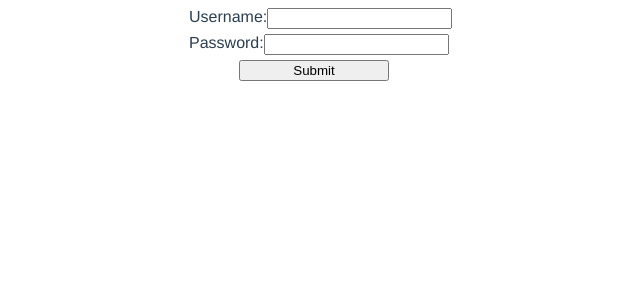
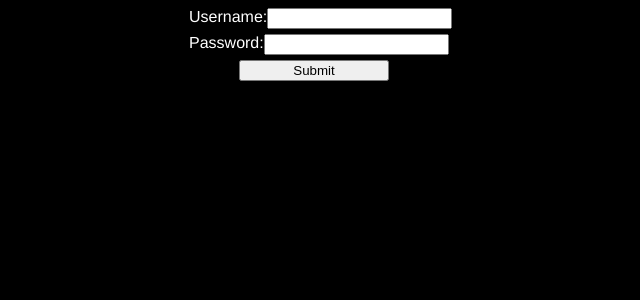
Before and after one commit to Dante12129/PhonaNotifications, a Vue app in the folder phona-notif-frontend/: page / in a window 1280 px wide. Shown: the top 300 px of the page, without its empty margins (326-966 px from the left). Built offline with nearby package versions, Linux system fonts and the light colour scheme.

Commit message:
Dark Mode

```diff
--- a/phona-notif-frontend/src/App.vue
+++ b/phona-notif-frontend/src/App.vue
@@ -18,11 +18,15 @@ export default {
 </script>
 
 <style>
+html {
+  background: black;
+  color: white;
+}
+
 #app {
   font-family: 'Avenir', Helvetica, Arial, sans-serif;
   -webkit-font-smoothing: antialiased;
   -moz-osx-font-smoothing: grayscale;
-  color: #2c3e50;
   margin: 0 auto;
   width: 50%;
 }
```
